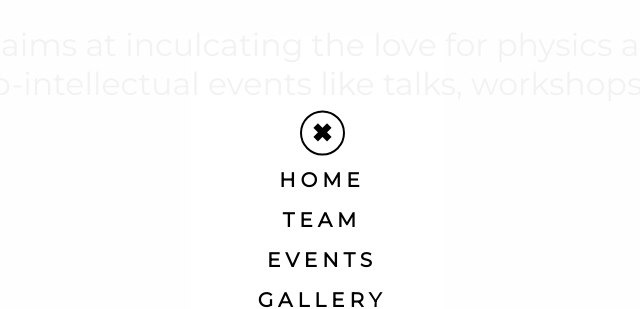
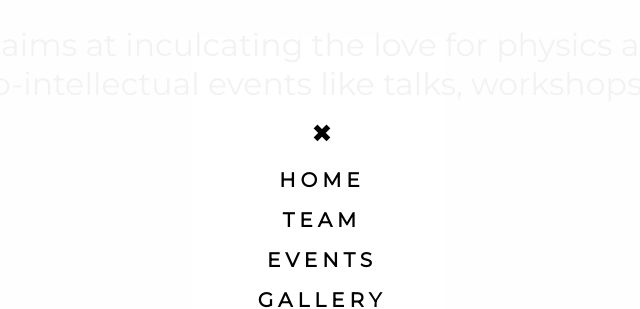
Before and after one commit to adithyarao3103/Physics-Club-Website-Trial, a Jekyll site: the page index.html, which Jekyll copies as it is, in a window 1280 px wide. Shown: the part 217-526 px from the top of the page, without its empty margins (318-958 px from the left). Built offline with Jekyll 4.4.1, drawn with Linux system fonts in a browser that asks for light colours; some web fonts are replaced.

Commit message:
Update fixed.css

```diff
--- a/assets/css/fixed.css
+++ b/assets/css/fixed.css
@@ -46,13 +46,12 @@ body{
 
 .close{
 	font-size: 25px;
-	font-weight: bold;
 	width: 45px;
 	height: 45px;
 	border-radius: 50%;
 	border: 2px solid black;
 	background: transparent;
-	border: 2px solid black;
+	border: 2px solid white;
 	text-decoration: none;
 	color: black;
 }
```
